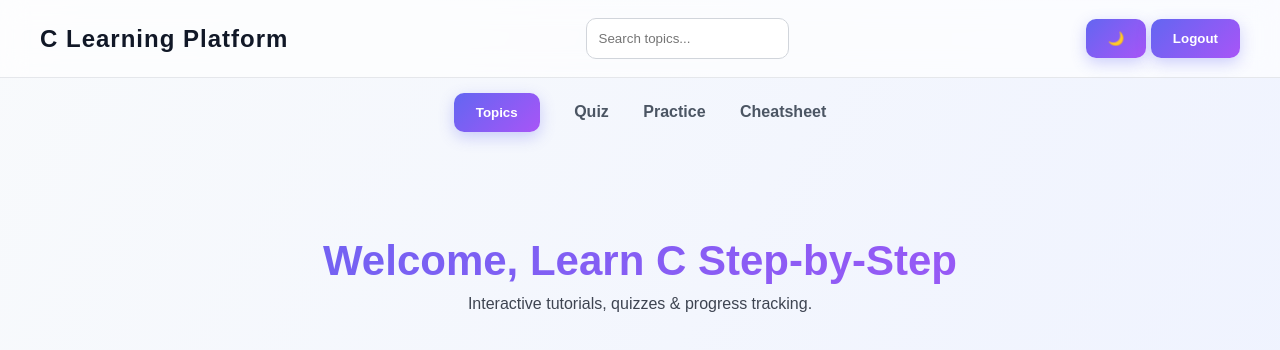
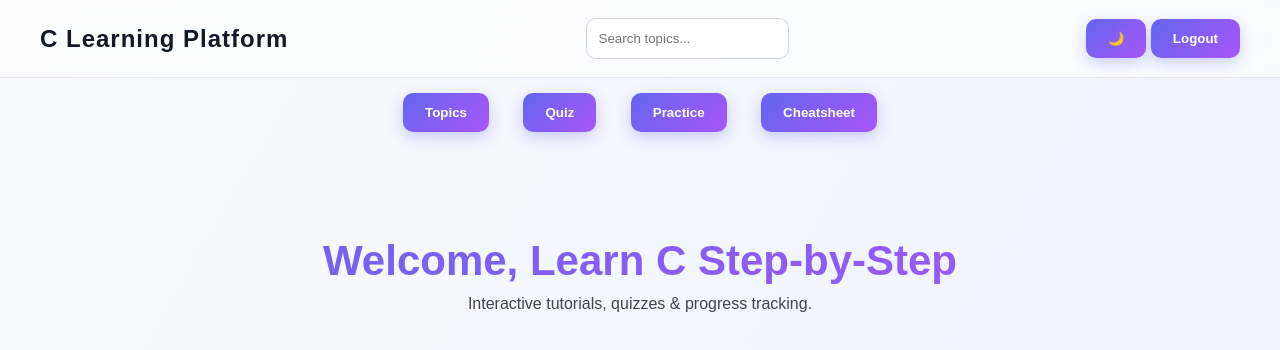
Before and after one commit to SagnikAB/Project-C-tutorials, a plain HTML site: page index.html in a window 1280 px wide. Drawn offline with Linux system fonts and the light colour scheme; sample sign-in values are in the browser's storage.

Commit message:
Updated index.html UI

```diff
--- a/index.html
+++ b/index.html
@@ -21,9 +21,9 @@
   <a href="topics.html" class="btn-link">
   <button>Topics</button>
 </a>
-  <a href="quiz.html">Quiz</a>
-  <a href="practice.html">Practice</a>
-  <a href="cheatsheet.html">Cheatsheet</a>
+  <a href="quiz.html" class="btn-link"><button>Quiz</button></a>
+  <a href="practice.html" class="btn-link"><button>Practice</button></a>
+  <a href="cheatsheet.html" class="btn-link"><button>Cheatsheet</button></a>
 </nav>
 
 <section class="hero fade">
```
